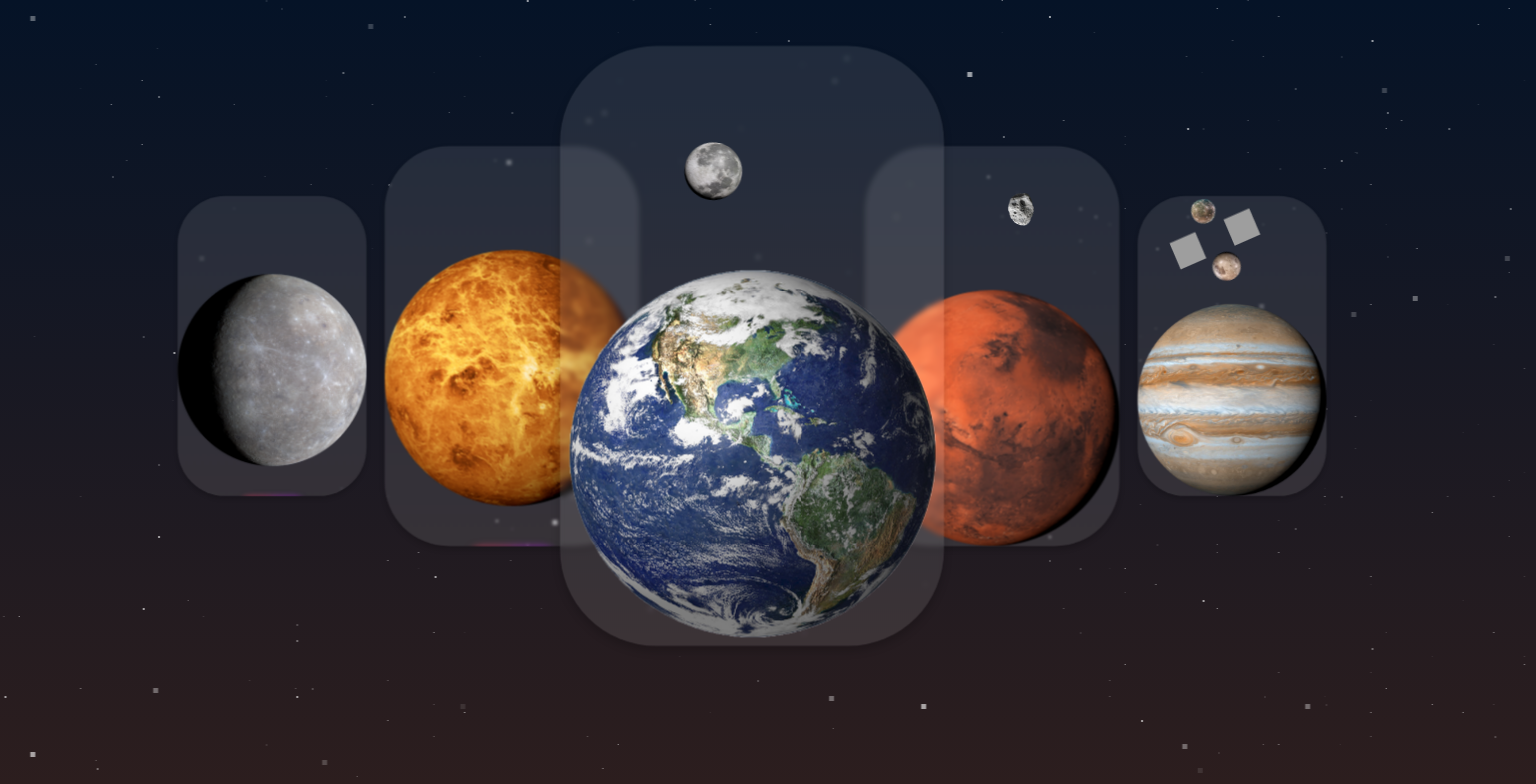
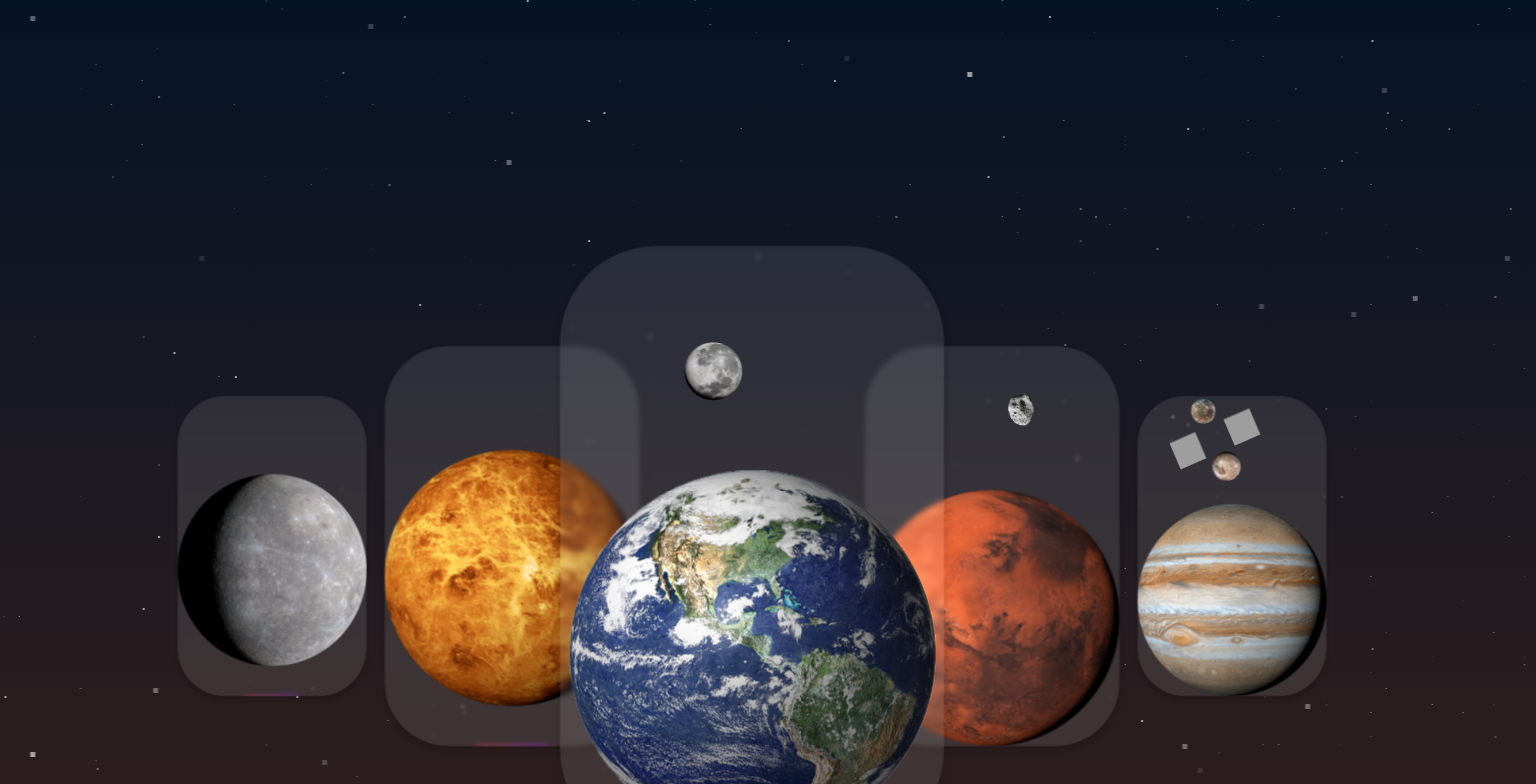
Before and after one commit to neoEliecer-47/milky-way-star, a React (Vite) app: page / in a window 1536 px wide. Shown: the top 784 px of the page. Built offline with nearby package versions, Linux system fonts and the light colour scheme; grey boxes are pictures that could not be loaded.

Commit message:
media queries added for desktop

```diff
--- a/src/components/CoverflowSlider.module.css
+++ b/src/components/CoverflowSlider.module.css
@@ -103,3 +103,9 @@
     left: -22px;
   }
 }
+
+@media screen and (min-width: 1440px){
+  .slides{
+    height: 25rem;
+  }
+}
--- a/src/components/mobile/ButtonNextPrev.module.css
+++ b/src/components/mobile/ButtonNextPrev.module.css
@@ -24,6 +24,12 @@
 
 @media screen and (max-width: 376px){
     .containerButtons{
-        transform: translateY(31rem)
+        transform: translateY(31rem) translateX(3.5rem)
     }
 }
+
+@media screen and (min-width: 430px){
+    .containerButtons{
+        transform: translateY(41rem) translateX(3.5rem)
+    }
+}
```
